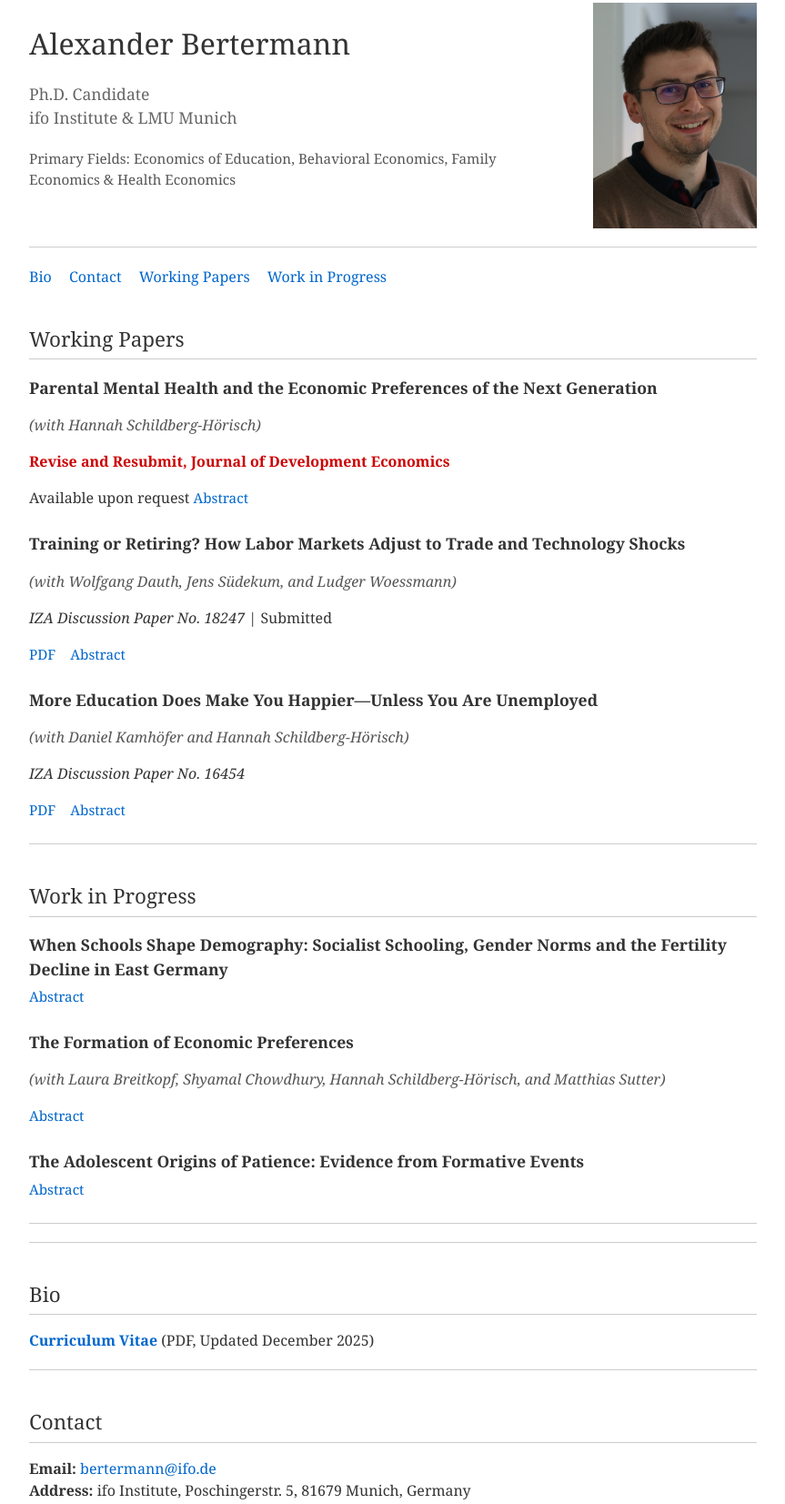
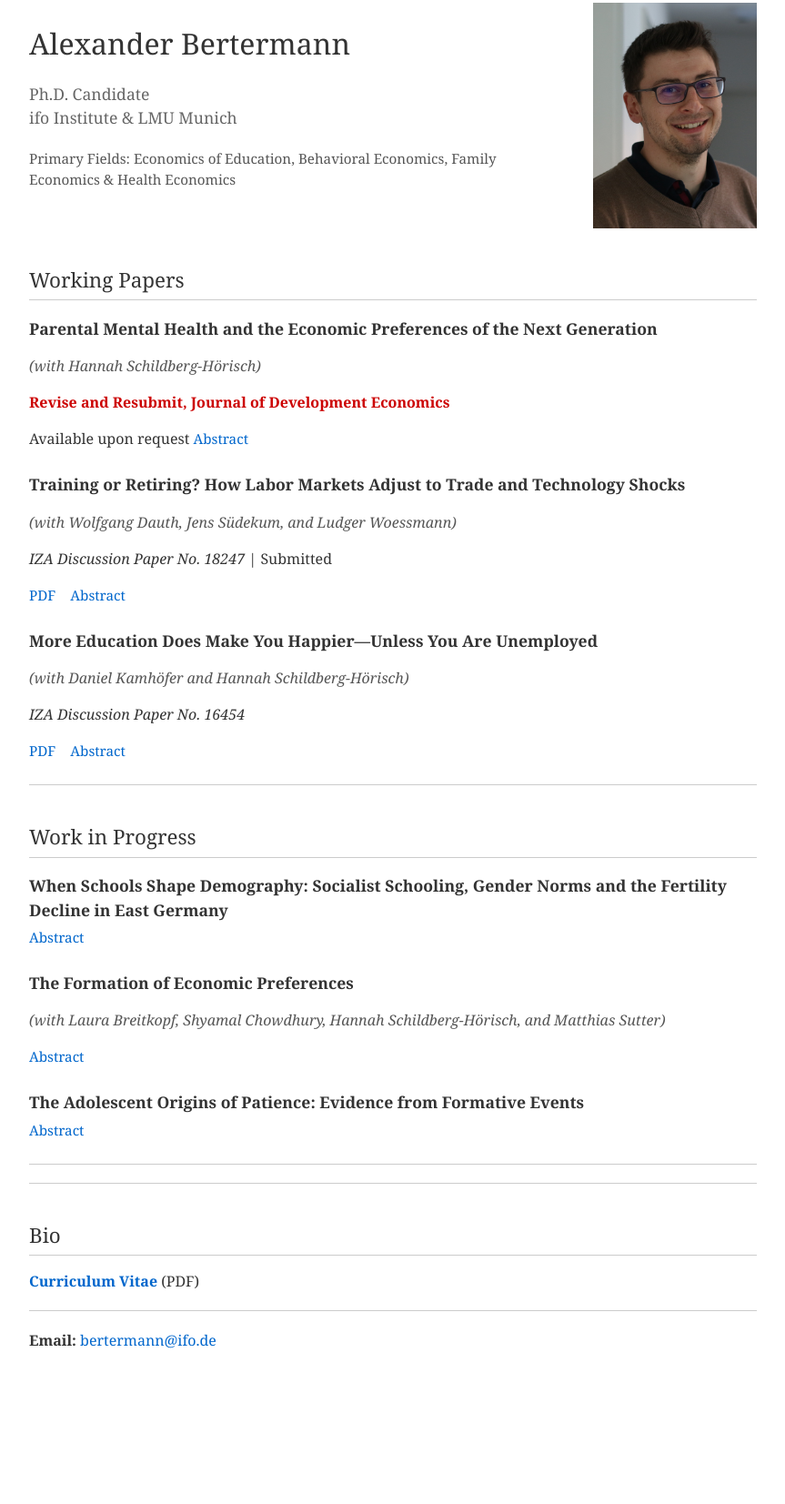
Before and after one commit to A-Bertermann/A-Bertermann.github.io, a plain HTML site: page index.html in a window 1280 px wide. Shown: the part 17-1670 px from the top of the page at 91% size, without its empty margins (208-1071 px from the left). After the commit the page ends 1538 px from the top, so only its background shows below. Drawn offline with Linux system fonts and the light colour scheme.

Commit message:
Remove navigation and update CV link description
Removed navigation links and updated CV link description.

```diff
--- a/index.html
+++ b/index.html
@@ -182,16 +182,6 @@
         <img src="profile.jpg" alt="Alexander Bertermann" class="profile-img">
     </div>
 
-    <hr>
-
-    <nav>
-        <a href="#bio">Bio</a>
-        <a href="#contact">Contact</a>
-        <a href="#working-papers">Working Papers</a>
-        <a href="#work-in-progress">Work in Progress</a>
-    </nav>
-
-
     <!-- WORKING PAPERS -->
     <h2 id="working-papers">Working Papers</h2>
 
@@ -290,16 +280,12 @@
     <!-- BIO -->
     <h2 id="bio">Bio</h2>
 
-    <p><a href="pdf/CV.pdf" class="cv-link">Curriculum Vitae</a> (PDF, Updated December 2025)</p>
+    <p><a href="pdf/CV.pdf" class="cv-link">Curriculum Vitae</a> (PDF)</p>
 
 
     <hr>
     <!-- CONTACT -->
-    <h2 id="contact">Contact</h2>
-
-    <p>
         <strong>Email:</strong> <a href="mailto:bertermann@ifo.de">bertermann@ifo.de</a><br>
-        <strong>Address:</strong> ifo Institute, Poschingerstr. 5, 81679 Munich, Germany
     </p>
 
 </body>
```
